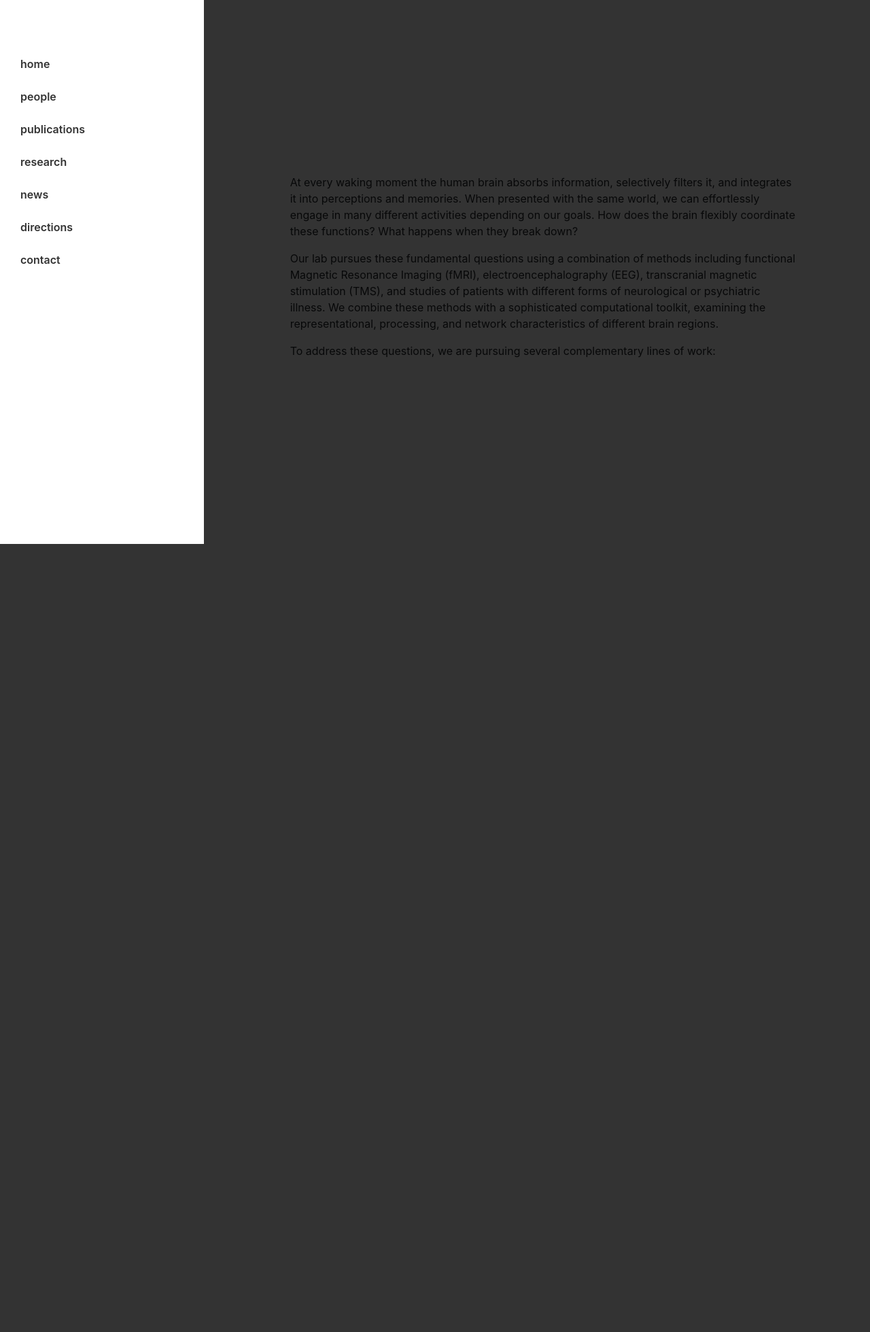
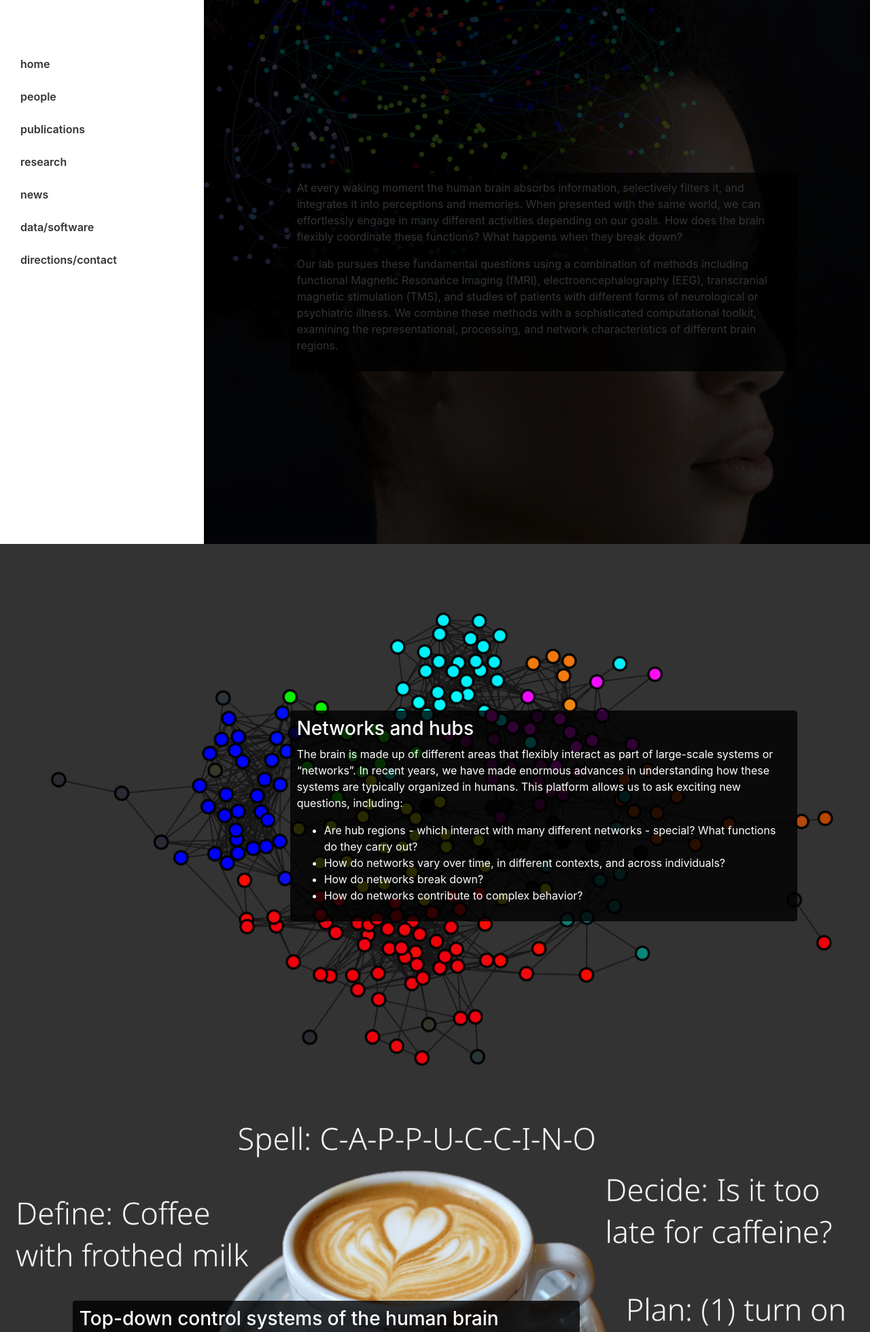
Before and after one commit to vanandrew/web-common, a Django app: page /research in a window 1280 px wide, after a click that opens the changed part. Shown: the top 1959 px of the page at 68% size. Before the commit the page ends 800 px from the top, so only its background shows below. Run offline with Django 3.2, Linux system fonts and the light colour scheme; some libraries are stand-ins or nearby versions.

Commit message:
more updates

```diff
--- a/common/static/common/css/base.css
+++ b/common/static/common/css/base.css
@@ -6,6 +6,9 @@
     color: inherit;
     text-decoration: none;
 }
+body {
+    min-height: 100vh;
+}
 .title {
     height: 100vh;
     background: #FFF;
@@ -13,7 +16,6 @@
 .nopad {
     padding-left:0;
     padding-right:0;
-    overflow-x: hidden;
 }
 .white-text {
     color: white;
--- a/common/templates/common/base.html
+++ b/common/templates/common/base.html
@@ -41,11 +41,11 @@
                     <li class="nav-item {% block careers %}{% endblock %}">
                         <a class="nav-link" href="{% url 'common:news' %}">news</a>
                     </li>
-                    <li class="nav-item {% block directions %}{% endblock %}">
-                        <a class="nav-link" href="{% url 'common:directions' %}">directions</a>
+                    <li class="nav-item {% block datasoftware %}{% endblock %}">
+                        <a class="nav-link" href="{% url 'common:datasoftware' %}">data/software</a>
                     </li>
-                    <li class="nav-item {% block contact %}{% endblock %}">
-                        <a class="nav-link" href="{% url 'common:contact' %}">contact</a>
+                    <li class="nav-item {% block directionscontact %}{% endblock %}">
+                        <a class="nav-link" href="{% url 'common:directionscontact' %}">directions/contact</a>
                     </li>
                 </ul>
             </div>
--- a/common/templates/common/directions.html
+++ b/common/templates/common/directions_contact.html
@@ -1,13 +1,13 @@
 {% extends 'common/base.html' %}
 {% load staticfiles %}
 
-{% block directions %}active{% endblock %}
+{% block directionscontact %}active{% endblock %}
 
 {% block content %}
 <div class="container-fluid nopad pagefade">
     <div class="row align-items-center no-gutters title">
         <div class="col-10 offset-1 col-md-4 offset-md-0 col-lg-2 offset-lg-0">
-            <h1 class="display-4 black-text animated fadeInLeft section-title">directions</h1>
+            <h1 class="display-4 black-text animated fadeInLeft section-title">directions/contact</h1>
         </div>
         <div class="col-10 offset-1 col-md-6 offset-md-1 col-lg-8 offset-lg-1 animated fadeInRight content">
             <div class="embed-responsive embed-responsive-16by9">
--- a/common/templates/common/research.html
+++ b/common/templates/common/research.html
@@ -1,15 +1,82 @@
 {% extends 'common/base.html' %}
 {% load staticfiles %}
+
+{% block head %}
+<style>
+.block-text {
+    background-color: rgba(0,0,0,0.8);
+    border-radius: 0.25rem;
+    padding: 10px 10px !important;
+}
+.block-bg-image {
+    z-index: 0;
+    position: absolute;
+    height: 100vh;
+    width: 100%;
+    background-position: center;
+    background-size: cover;
+    background-repeat: no-repeat;
+}
+.block-title {
+    background-image: url('{% static "common/imgs/neuron_cover.png"%}');
+    background-position: center;
+    background-size: cover;
+    background-repeat: no-repeat;
+}
+.block-bg {
+    background-color: rgba(0,0,0,0.8)
+}
+.blockspring1 {
+    background-image: url('{% static "common/imgs/spring1.png"%}');
+}
+@keyframes flickerAnimation {
+  0%   { opacity:1; }
+  50%  { opacity:0; }
+  100% { opacity:1; }
+}
+@-o-keyframes flickerAnimation{
+  0%   { opacity:1; }
+  50%  { opacity:0; }
+  100% { opacity:1; }
+}
+@-moz-keyframes flickerAnimation{
+  0%   { opacity:1; }
+  50%  { opacity:0; }
+  100% { opacity:1; }
+}
+@-webkit-keyframes flickerAnimation{
+  0%   { opacity:1; }
+  50%  { opacity:0; }
+  100% { opacity:1; }
+}
+.blockspring2 {
+    background-image: url('{% static "common/imgs/spring2.png"%}');
+    opacity: 0;
+    -webkit-animation: flickerAnimation 6s infinite;
+    -moz-animation: flickerAnimation 6s infinite;
+    -o-animation: flickerAnimation 6s infinite;
+    animation: flickerAnimation 6s infinite;
+}
+.blockcoffee {
+    background-image: url('{% static "common/imgs/controlcoffee.png"%}');
+    background-size: contain;
+}
+.blockduckrabbit {
+    background-image: url('{% static "common/imgs/DuckRabbit.png"%}');
+    background-size: contain;
+}
+</style>
+{% endblock %}
 
 {% block research %}active{% endblock %}
 
 {% block content %}
-<div class="container-fluid nopad pagefade">
-    <div class="row align-items-center no-gutters title">
-        <div class="col-10 offset-1 col-md-4 offset-md-0">
-            <h1 class="display-4 black-text animated fadeInLeft section-title">research</h1>
+<div class="container-fluid nopad white-text pagefade">
+    <div class="row no-gutters align-items-center block-title title">
+        <div class="col-4">
+            <h1 class="display-4 animated fadeInLeft section-title">research</h1>
         </div>
-        <div class="col-10 offset-1 col-md-7 offset-md-0 research-col animated fadeIn content" id="research0">
+        <div class="col-7 animated fadeInRight topic-col block-text">
             <p>At every waking moment the human brain absorbs information, selectively filters it, and integrates
                 it into perceptions and memories. When presented with the same world, we can effortlessly engage
                 in many different activities depending on our goals. How does the brain flexibly coordinate these
@@ -19,12 +86,14 @@
                 (TMS), and studies of patients with different forms of neurological or psychiatric illness. We
                 combine these methods with a sophisticated computational toolkit, examining the representational,
                 processing, and network characteristics of different brain regions.</p>
-            <p>To address these questions, we are pursuing several complementary lines of work:</p>
-            <p class="text-right">
-                <span class="arrow octicon octicon-triangle-right" id="research0-rightarrow"></span>
-            </p>
         </div>
-        <div class="col-10 offset-1 col-md-7 offset-md-0 research-col animated fadeIn content" id="research1">
+    </div>
+    <div class="row no-gutters align-items-center block-bg title">
+        <div class="block-bg-image blockspring1"></div>
+        <div class="block-bg-image blockspring2"></div>
+        <div class="col-4">
+        </div>
+        <div class="col-7 animated fadeInRight block-text topic-col">
             <h3>Networks and hubs</h3>
             <p>The brain is made up of different areas that flexibly interact as part of large-scale
                 systems or “networks”. In recent years, we have made enormous advances in understanding how these systems
@@ -35,42 +104,41 @@
                 <li>How do networks break down?</li>
                 <li>How do networks contribute to complex behavior?</li>
             </ul></p>
-            <p class="text-right">
-                <span class="arrow octicon octicon-triangle-left" id="research1-leftarrow"></span>
-                <span class="arrow octicon octicon-triangle-right" id="research1-rightarrow"></span>
-            </p>
         </div>
-        <div class="col-10 offset-1 col-md-7 offset-md-0 research-col animated fadeIn content" id="research2">
+    </div>
+    <div class="row no-gutters align-items-center block-bg title">
+        <div class="block-bg-image blockcoffee"></div>
+        <div class="col-7 offset-1 animated fadeInLeft block-text topic-col" id="block2">
             <h3>Top-down control systems of the human brain</h3>
             <p>“Control” refers to our ability to alter neural processing and actions depending on our goals. A number
                 of areas in the frontal and parietal lobes have been implicated in these processes. What differentiates these areas?
                 What control functions are they specialized in? How do they interact? Do these interactions change in different
                 contexts?</p>
-            <p class="text-right">
-                <span class="arrow octicon octicon-triangle-left" id="research2-leftarrow"></span>
-                <span class="arrow octicon octicon-triangle-right" id="research2-rightarrow"></span>
-            </p>
         </div>
-        <div class="col-10 offset-1 col-md-7 offset-md-0 research-col animated fadeIn content" id="research3">
+        <div class="col-4">
+        </div>
+    </div>
+    <div class="row no-gutters align-items-center block-bg title">
+        <div class="block-bg-image blockduckrabbit"></div>
+        <div class="col-4">
+        </div>
+        <div class="col-7 animated fadeInRight block-text topic-col" id="block3">
             <h3>Top-down modulation of vision</h3>
             <p>What do “control” systems control? In this line of work, we ask how our goals change the way we see the world.
                 There is abundant work demonstrating that attention to a visual stimulus changes various aspects of its representation,
                 including the gain, tuning, and reliability of responses. We ask: what systems-level mechanisms lead to these changes?
                 Do these differ across individuals and contexts? Are they linked to different neuromodulators?</p>
-            <p class="text-right">
-                <span class="arrow octicon octicon-triangle-left" id="research3-leftarrow"></span>
-                <span class="arrow octicon octicon-triangle-right" id="research3-rightarrow"></span>
-            </p>
         </div>
-        <div class="col-10 offset-1 col-md-7 offset-md-0 research-col animated fadeIn content" id="research4">
+    </div>
+    <div class="row no-gutters align-items-center block-bg title">
+        <div class="col-7 offset-1 animated fadeInLeft block-text topic-col" id="block4">
             <h3>Methods development</h3>
             <p>These exciting questions push us to new advances in methodologies, to tackle brain function more precisely and at a wide
                 range of spatiotemporal scales. Thus, our lab engages in a multitude of efforts to integrate existing methods and develop
                 new methodological and analytical approaches. Recent work has included advances in measuring individual variability,
                 reducing artifacts, and combining TMS and fMRI.</p>
-            <p class="text-right">
-                <span class="arrow octicon octicon-triangle-left" id="research4-leftarrow"></span>
-            </p>
+        </div>
+        <div class="col-4">
         </div>
     </div>
 </div>
@@ -78,27 +146,51 @@
 
 {% block scripts %}
 <script>
-// On start
-$('.research-col').hide();
-$('#research0').show();
-
-// on clicks
-$('.arrow').on('click',function(e){
-    // get arrow clicked
-    var currentblock = parseInt(e.currentTarget.id.split("-")[0].split("research")[1]);
-    var selectedarrow = e.currentTarget.id.split("-")[1];
-
-    // get new block
-    if (selectedarrow == 'rightarrow') {
-        var newblock = currentblock+1;
-    }
-    else if (selectedarrow == 'leftarrow') {
-        var newblock = currentblock-1;
-    }
-
-    // display new block
-    $('.research-col').hide();
-    $('#research'+String(newblock)).show();
+$(window).ready(function(){
+    // Reset to top of page each time
+    setTimeout(function(){$(window).scrollTop(0);},200);
+    // Get total number of columns
+    var numcol = $('.topic-col').length;
+    // Initialize the scroll bar position
+    var prevScrPos = 0;
+    // Specify the perion to ignore furter scroll events
+    var quietPeriod = 1100;
+    // Initialize the time last animation started
+    var lastanimation = new Date().getTime() - quietPeriod;
+    $(window).resize(function(){
+        $(window).scrollTop(0);
+        prevScrPos = 0;
+    });
+    // Bind the scroll event
+    $(document).bind('wheel', function(event) {
+        // Disable scroll
+        event.preventDefault();
+        // Get start time of animation
+        let timeNow = new Date().getTime();
+        if (timeNow - lastanimation < quietPeriod) {
+            return;
+        }
+        let delta = event.originalEvent.deltaY;
+        let scrolltype = ((delta>0)?'down':'up');
+        // decision
+        if (scrolltype == 'down') {
+            var move = $(window).height()/numcol;
+        }
+        if (scrolltype == 'up') {
+            var move = -$(window).height()/numcol;
+        }
+        // check the new scroll, if beyond limits ignore
+        if ((prevScrPos + move < 0) || (prevScrPos + move > ($(window).height() - move))) {
+            return;
+        }
+        // animate to next element
+        $('html,body').animate({
+            scrollTop: prevScrPos + move
+        },1000);
+        // set new prev scroll
+        prevScrPos = prevScrPos + move;
+        lastanimation = timeNow
+    });
 });
 </script>
 {% endblock %}
--- a/common/urls.py
+++ b/common/urls.py
@@ -4,15 +4,10 @@
 app_name = 'common'
 urlpatterns = [
     path('', views.home_page, name='homepage'),
-    path('index', views.index_page, name='index'),
     path('lab_members', views.people_page, name='people'),
     path('research', views.research_page, name='research'),
     path('publications', views.publications_page, name='publications'),
     path('news', views.news_page, name='news'),
-    path('data', views.data_page, name='data'),
-    path('software', views.software_page, name='software'),
-    path('directions', views.directions_page, name='directions'),
-    path('participate', views.participate_page, name='participate'),
-    path('careers', views.careers_page, name='careers'),
-    path('contact', views.contact_page, name='contact'),
+    path('data_software', views.data_page, name='datasoftware'),
+    path('directions_contact', views.directions_page, name='directionscontact'),
 ]
--- a/common/views.py
+++ b/common/views.py
@@ -9,10 +9,6 @@
 # homepage
 def home_page(request):
     return render(request, 'common/home.html')
-
-# index homepage
-def index_page(request):
-    return render(request, 'common/index.html')
 
 # lab member page
 def people_page(request):
@@ -36,30 +32,12 @@
     news = news_item.objects.all()
     return render(request, 'common/news.html',{'news': news})
 
-# data
+# data/software
 def data_page(request):
     data = data_listing.objects.all().order_by('title')
-    return render(request, 'common/data.html', {'data': data})
+    software = software_listing.objects.all().order_by('title')
+    return render(request, 'common/data_software.html', {'data': data, 'software': software})
 
-# software
-def software_page(request):
-    software = software_listing.objects.all().order_by('title')
-    return render(request, 'common/software.html', {'software': software})
-
-# directions
+# directions/contact
 def directions_page(request):
-    return render(request, 'common/directions.html')
-
-# participate
-def participate_page(request):
-    currentstudies = current_study.objects.all().order_by('title')
-    return render(request, 'common/participate.html', {'currentstudies': currentstudies})
-
-# careers
-def careers_page(request):
-    jobpostings = job_listing.objects.all().order_by('-post_date')
-    return render(request, 'common/careers.html', {'jobpostings': jobpostings})
-
-# contact
-def contact_page(request):
-    return render(request, 'common/contact.html')
+    return render(request, 'common/directions_contact.html')
--- a/labsite/urls.py
+++ b/labsite/urls.py
@@ -18,7 +18,6 @@
 from django.conf import settings
 
 urlpatterns = [
-    path('grappelli/', include('grappelli.urls')),
     path('ckeditor/', include('ckeditor_uploader.urls')),
     path('@dmin/', admin.site.urls),
     path('', include('common.urls'))
--- a/requirements.txt
+++ b/requirements.txt
@@ -1,6 +1,6 @@
 # package requirements
 Django == 2.0.3
-django-grappelli == 2.11.1
+django-suit == 0.2.26
 Pillow == 5.0.0
 psycopg2 == 2.7.4
 gunicorn == 19.7.1
```
Also changed, not shown: common/admin.py (+10 -9 lines), common/models.py (+8 -0 lines), common/static/common/css/home.css (+5 -2 lines), common/templates/admin/base_site.html (added, +10 -0 lines), common/templates/common/data_software.html (renamed from common/templates/common/contact.html, +6 -2 lines), common/templates/common/home.html (+4 -4 lines), labsite/settings.py (+35 -5 lines), common/migrations/0004_lab_member_cv.py (added), common/static/common/imgs/DuckRabbit.png (added), common/static/common/imgs/controlcoffee.png (added), common/static/common/imgs/spring1.png (added), common/static/common/imgs/spring2.png (added).
